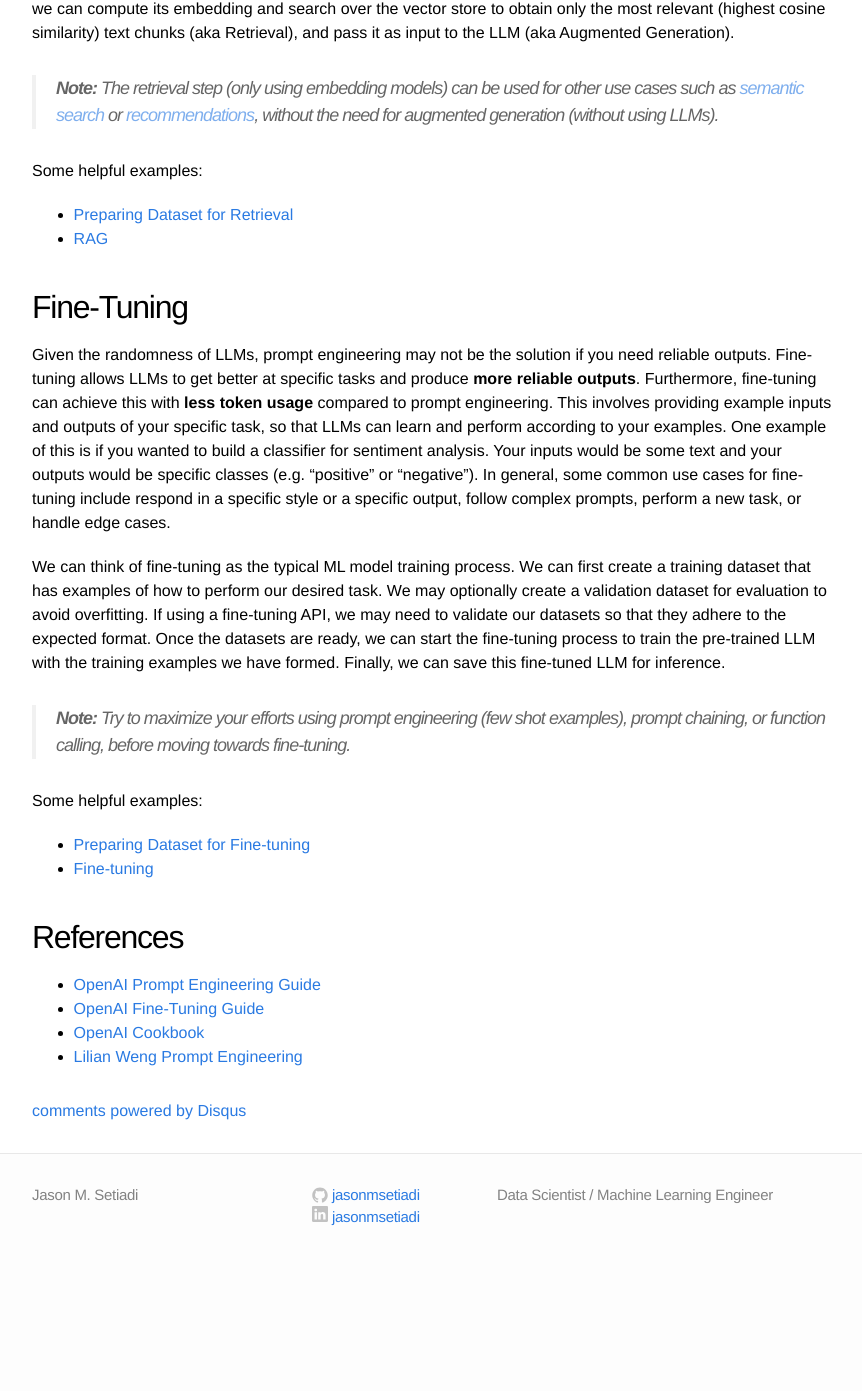
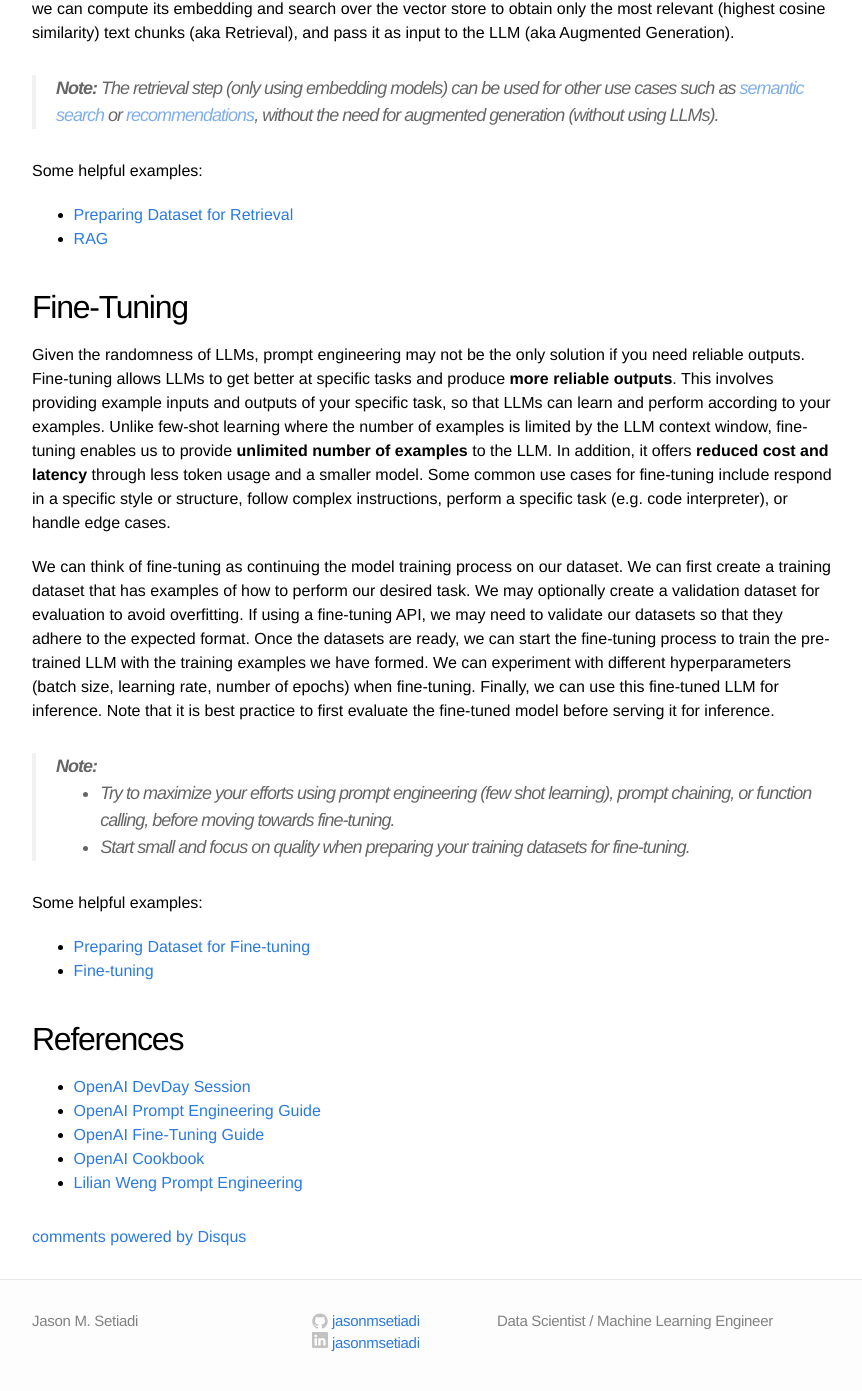
Before and after one commit to jasonmsetiadi/jasonmsetiadi.github.io, a Jekyll site: the page built from _posts/2023-11-08-llm-optimization.markdown, in a window 1280 px wide and 1400 px high, scrolled down 939 px. Shown: the top 1391 px of the window, without its empty margins (208-1070 px from the left). Built offline with Jekyll 4.4.1, drawn with Linux system fonts in a browser that asks for light colours; comment, search, counter and statistics services are not loaded; before the commit the page ends 2213 px from its top, so only the background shows below that; some of the changed text lies outside the part shown.

Commit message:
update fine-tuning

```diff
--- a/_posts/2023-11-08-llm-optimization.markdown
+++ b/_posts/2023-11-08-llm-optimization.markdown
@@ -18,7 +18,10 @@ People often have the misconception that prompt engineering is just trying out r
 
 <!-- One of the most common prompt engineering techniques is called few-shot prompting. In simple terms, we can provide examples of our desired output to help the LLM follow the examples. For example, you may need an LLM to classify customer reviews as "positive" or "negative". Without few-shot, LLM can answer in a variety of ways. However, few-shot can guide the LLM to only respond with "positive" or "negative".
 
-Another example is preventing LLMs from answering out of scope questions. We can provide detailed instructions by telling the scope of task, how to respond when given out of scope questions, even calling out edge cases. -->
+<!-- For example, you may need an LLM to classify customer reviews as "positive" or "negative". Without few-shot, LLM can answer in a variety of ways. However, few-shot can guide the LLM to only respond with "positive" or "negative".
+Write clear instructions (provide steps to reach the solution), split complex task into simpler subtasks, give GPTs time to think (step by step), show output structure (JSON)
+limited context window, hallucinations, constrained knowledge, not so reliable (random), expensive
+-->
 
 ## RAG
 
@@ -30,32 +33,49 @@ Typically, documents will be split into smaller text chunks. Then, we use embedd
 
 > **Note:**
 The retrieval step (only using embedding models) can be used for other use cases such as [semantic search](https://cookbook.openai.com/examples/semantic_text_search_using_embeddings) or [recommendations](https://cookbook.openai.com/examples/recommendation_using_embeddings), without the need for augmented generation (without using LLMs).
+<!-- > - RAG can also be a [tool of an agent](https://cookbook.openai.com/examples/how_to_call_functions_for_knowledge_retrieval) when the documents you want to retrieve depends on the user query. -->
 
 Some helpful examples:
 - [Preparing Dataset for Retrieval](https://cookbook.openai.com/examples/embedding_wikipedia_articles_for_search)
 - [RAG](https://cookbook.openai.com/examples/question_answering_using_embeddings)
 
 <!-- ## Tools
-What if we want to apply the same solution that RAG offers but for data types other than unstructured (structured, code). Tools can help by offering a flexible way to obtain such relevant data.
+The purpose of tools is similar to RAG, it serves as context enrichment tool for LLM.
+What if we want to apply the same solution that RAG offers but for data types other than unstructured (structured, code).
+One main difference between Tools and RAG is that RAG uses embedding models while Tools use functions to obtain relevant context.
+Functions are used only when it depends on the user query.
+one example tool is google search api
+Tools can help by offering a flexible way to obtain such relevant data.
 Build agents.
 QA over structured data = prompts -> queries -> structured data + prompt -> output
 QA over code (code interpreter) = prompts -> code -> code result + prompt -> output
+
+- [Function Calling](https://cookbook.openai.com/examples/how_to_call_functions_with_chat_models)
+- [Retrieval as Search Tool](https://cookbook.openai.com/examples/how_to_call_functions_for_knowledge_retrieval)
 -->
 
 ## Fine-Tuning
 
-Given the randomness of LLMs, prompt engineering may not be the solution if you need reliable outputs. Fine-tuning allows LLMs to get better at specific tasks and produce **more reliable outputs**. Furthermore, fine-tuning can achieve this with **less token usage** compared to prompt engineering. This involves providing example inputs and outputs of your specific task, so that LLMs can learn and perform according to your examples. One example of this is if you wanted to build a classifier for sentiment analysis. Your inputs would be some text and your outputs would be specific classes (e.g. “positive” or “negative”). In general, some common use cases for fine-tuning include respond in a specific style or a specific output, follow complex prompts, perform a new task, or handle edge cases.
+<!--
+not so reliable (random) -> we have seen that we can use few-shot learning to make LLMs somewhat reliable.
+expensive -> with prompt engineering, you may need to provide examples in every single API call. this can lead to inflated costs. fine tuning can mitigate this so the LLM learns those examples while keeping your input tokens low.
+(consistent instruction following)
+One example of this is if you wanted to build a classifier for sentiment analysis. Your inputs would be some text and your outputs would be specific classes (e.g. “positive” or “negative”).
+-->
+Given the randomness of LLMs, prompt engineering may not be the only solution if you need reliable outputs. Fine-tuning allows LLMs to get better at specific tasks and produce **more reliable outputs**. This involves providing example inputs and outputs of your specific task, so that LLMs can learn and perform according to your examples. Unlike few-shot learning where the number of examples is limited by the LLM context window, fine-tuning enables us to provide **unlimited number of examples** to the LLM. In addition, it offers **reduced cost and latency** through less token usage and a smaller model. Some common use cases for fine-tuning include respond in a specific style or structure, follow complex instructions, perform a specific task (e.g. code interpreter), or handle edge cases.
 
-We can think of fine-tuning as the typical ML model training process. We can first create a training dataset that has examples of how to perform our desired task. We may optionally create a validation dataset for evaluation to avoid overfitting. If using a fine-tuning API, we may need to validate our datasets so that they adhere to the expected format. Once the datasets are ready, we can start the fine-tuning process to train the pre-trained LLM with the training examples we have formed. Finally, we can save this fine-tuned LLM for inference.
+We can think of fine-tuning as continuing the model training process on our dataset. We can first create a training dataset that has examples of how to perform our desired task. We may optionally create a validation dataset for evaluation to avoid overfitting. If using a fine-tuning API, we may need to validate our datasets so that they adhere to the expected format. Once the datasets are ready, we can start the fine-tuning process to train the pre-trained LLM with the training examples we have formed. We can experiment with different hyperparameters (batch size, learning rate, number of epochs) when fine-tuning. Finally, we can use this fine-tuned LLM for inference. Note that it is best practice to first evaluate the fine-tuned model before serving it for inference.
 
 > **Note:**
-Try to maximize your efforts using prompt engineering (few shot examples), prompt chaining, or function calling, before moving towards fine-tuning.
+> - Try to maximize your efforts using prompt engineering (few shot learning), prompt chaining, or function calling, before moving towards fine-tuning.
+> - Start small and focus on quality when preparing your training datasets for fine-tuning.
 
 Some helpful examples:
 - [Preparing Dataset for Fine-tuning](https://cookbook.openai.com/examples/chat_finetuning_data_prep)
 - [Fine-tuning](https://cookbook.openai.com/examples/how_to_finetune_chat_models)
 
 ## References
+- [OpenAI DevDay Session](https://youtu.be/ahnGLM-RC1Y?si=A4dLdsSo2twnWH6X)
 - [OpenAI Prompt Engineering Guide](https://platform.openai.com/docs/guides/prompt-engineering)
 - [OpenAI Fine-Tuning Guide](https://platform.openai.com/docs/guides/fine-tuning)
 - [OpenAI Cookbook](https://cookbook.openai.com/)
```
Also changed, not shown: other parts of _posts/2023-11-08-llm-optimization.markdown (+3 -3 lines).
